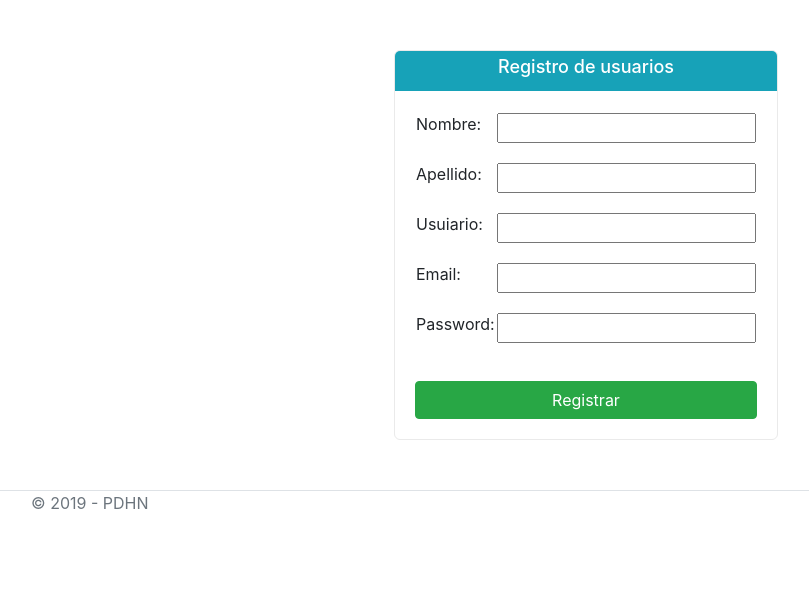
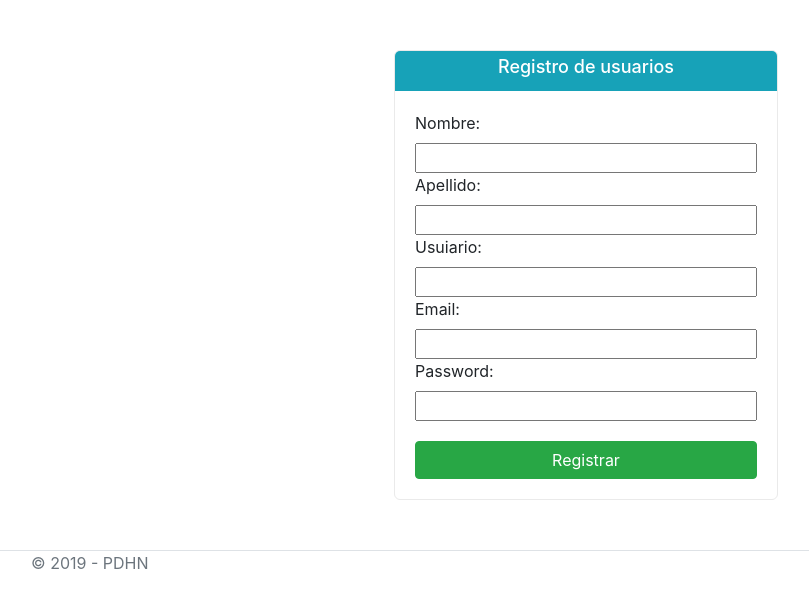
Before and after one commit to gurnitha/2022-django4-elearning-espanyo-codesl, a Django app: page /register in a window 1280 px wide. Shown: the part 77-678 px from the top of the page, without its empty margins (54-863 px from the left). Run offline with Django 3.2, Linux system fonts and the light colour scheme; some libraries are stand-ins or nearby versions.

Commit message:
30-125 REGISTER 4

```diff
--- a/App/Controllers/UserController.py
+++ b/App/Controllers/UserController.py
@@ -1,11 +1,18 @@
 from django.shortcuts import render,HttpResponse
+from django.http import HttpResponseRedirect
 from App.Models.User_forms import SignUpForm
 
 class UserController():
 
     def register(request):
         if request.method == "POST":
-            pass
+            form = SignUpForm(request.POST)
+            if form.is_valid():
+                username = form.cleaned_data.get('user')
+                return HttpResponse('<h1>Alex Pagoada</h1>%s' % username)
+            else:
+                context = {'form': form}
+                return render(request, 'views/user/register.html',context)
         else:
             context = {'form': SignUpForm()}
             return render(request, 'views/user/register.html',context)
--- a/templates/views/user/register.html
+++ b/templates/views/user/register.html
@@ -8,70 +8,7 @@
         <div id="content-main">
             <form action="{{ app_path }}" method="post" id="login-form">
                 {% csrf_token %}
-                <table>
-                    <tbody>
-                        <tr>
-                            <td>
-                                <div class="form-group">
-                                    {{ form.first_name.label_tag }}
-                                </div>
-                            </td>
-                            <td>
-                                <div class="form-group">
-                                    {{ form.first_name }}
-                                </div>
-                            </td>
-                        </tr>
-                        <tr>
-                            <td>
-                                <div class="form-group">
-                                    {{ form.last_name.label_tag }}
-                                </div>
-                            </td>
-                            <td>
-                                <div class="form-group">
-                                    {{ form.last_name }}
-                                </div>
-                            </td>
-                        </tr>
-                        <tr>
-                            <td>
-                                <div class="form-group">
-                                    {{ form.user.label_tag }}
-                                </div>
-                            </td>
-                            <td>
-                                <div class="form-group">
-                                    {{ form.user }}
-                                </div>
-                            </td>
-                        </tr>
-                        <tr>
-                            <td>
-                                <div class="form-group">
-                                    {{ form.email.label_tag }}
-                                </div>
-                            </td>
-                            <td>
-                                <div class="form-group">
-                                    {{ form.email }}
-                                </div>
-                            </td>
-                        </tr>
-                        <tr>
-                            <td>
-                                <div class="form-group">
-                                    {{ form.password.label_tag }}
-                                </div>
-                            </td>
-                            <td>
-                                <div class="form-group">
-                                    {{ form.password }}
-                                </div>
-                            </td>
-                        </tr>
-                    </tbody>
-                </table>
+                {{ form}}
                 <div class="submit-row">
                     <input type="submit" value="Registrar" class="btn btn-success">
                 </div>
```
Also changed, not shown: README.md.
